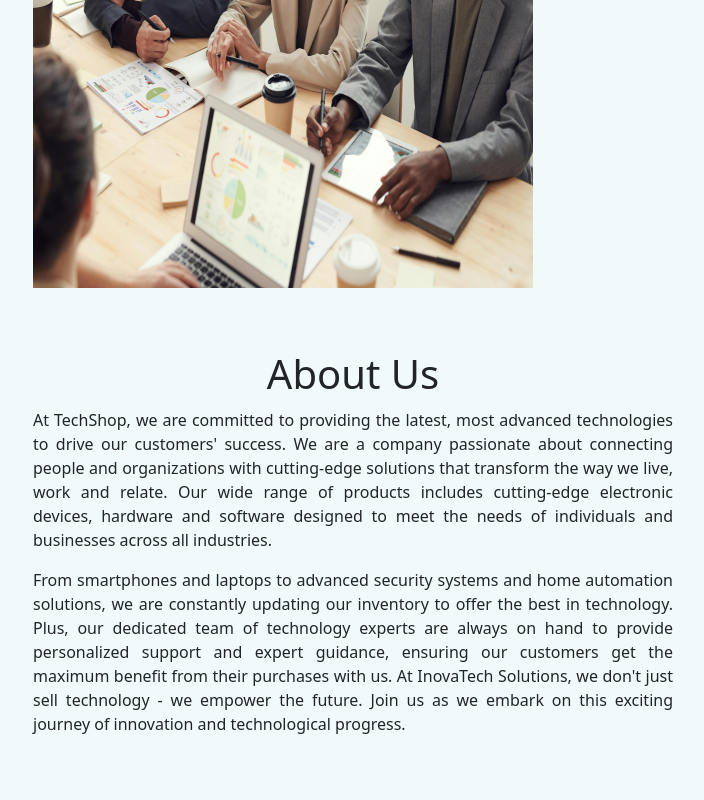
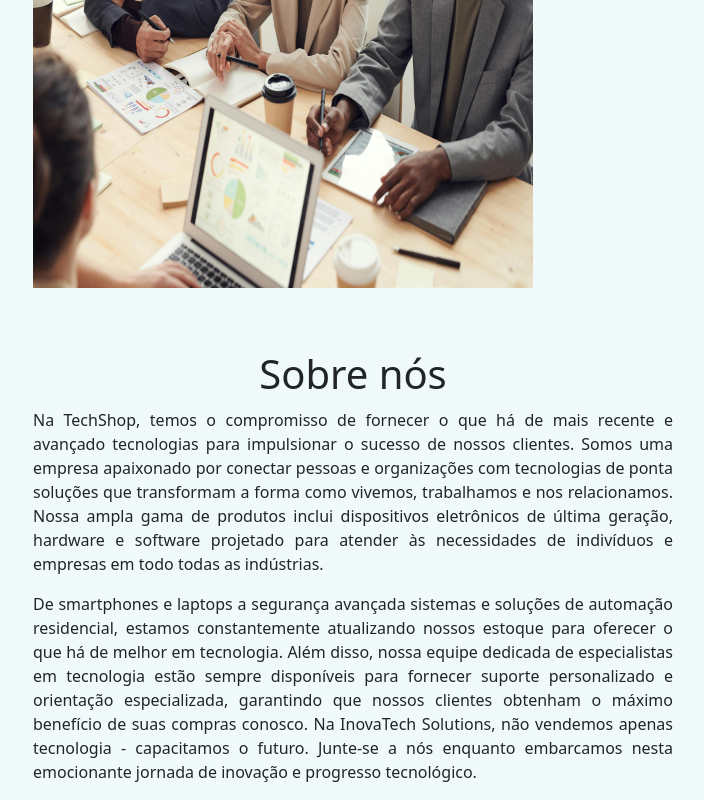
Before and after one commit to KevinLucasG/tech-shop, a React (Vite) app: page /about in a window 1280 px wide. Shown: the part 410-1210 px from the top of the page, without its empty margins (49-753 px from the left). Before the commit the page ends 1162 px from the top, so only its background shows below. Built offline with nearby package versions, Linux system fonts and the light colour scheme.

Commit message:
Texts changed to Portuguese

```diff
--- a/src/Componentes/About/About.jsx
+++ b/src/Componentes/About/About.jsx
@@ -6,28 +6,31 @@ const About = () => {
     <div className="container">
       <img src={image} alt="image" width="500px" height="500px"></img>
       <div className="description">
-        <h1 className="about"> About Us </h1>
-        <p >
-            At TechShop, we are committed to providing the latest, most advanced
-            technologies to drive our customers' success. We are a company
-            passionate about connecting people and organizations with cutting-edge
-            solutions that transform the way we live, work and relate. Our wide
-            range of products includes cutting-edge electronic devices, hardware and
-            software designed to meet the needs of individuals and businesses across
-            all industries.
+        <h1 className="about"> Sobre nós </h1>
+        <p>
+          Na TechShop, temos o compromisso de fornecer o que há de mais recente
+          e avançado tecnologias para impulsionar o sucesso de nossos clientes.
+          Somos uma empresa apaixonado por conectar pessoas e organizações com
+          tecnologias de ponta soluções que transformam a forma como vivemos,
+          trabalhamos e nos relacionamos. Nossa ampla gama de produtos inclui
+          dispositivos eletrônicos de última geração, hardware e software
+          projetado para atender às necessidades de indivíduos e empresas em
+          todo todas as indústrias.
         </p>
 
-        <p >
-            From smartphones and laptops to advanced security
-            systems and home automation solutions, we are constantly updating our
-            inventory to offer the best in technology. Plus, our dedicated team of
-            technology experts are always on hand to provide personalized support
-            and expert guidance, ensuring our customers get the maximum benefit from
-            their purchases with us. At InovaTech Solutions, we don't just sell
-            technology - we empower the future. Join us as we embark on this
-            exciting journey of innovation and technological progress.
+        <p>
+          De smartphones e laptops a segurança avançada sistemas e soluções de
+          automação residencial, estamos constantemente atualizando nossos
+          estoque para oferecer o que há de melhor em tecnologia. Além disso,
+          nossa equipe dedicada de especialistas em tecnologia estão sempre
+          disponíveis para fornecer suporte personalizado e orientação
+          especializada, garantindo que nossos clientes obtenham o máximo
+          benefício de suas compras conosco. Na InovaTech Solutions, não
+          vendemos apenas tecnologia - capacitamos o futuro. Junte-se a nós
+          enquanto embarcamos nesta emocionante jornada de inovação e progresso
+          tecnológico.
         </p>
-        </div>
+      </div>
     </div>
   );
 };
```
